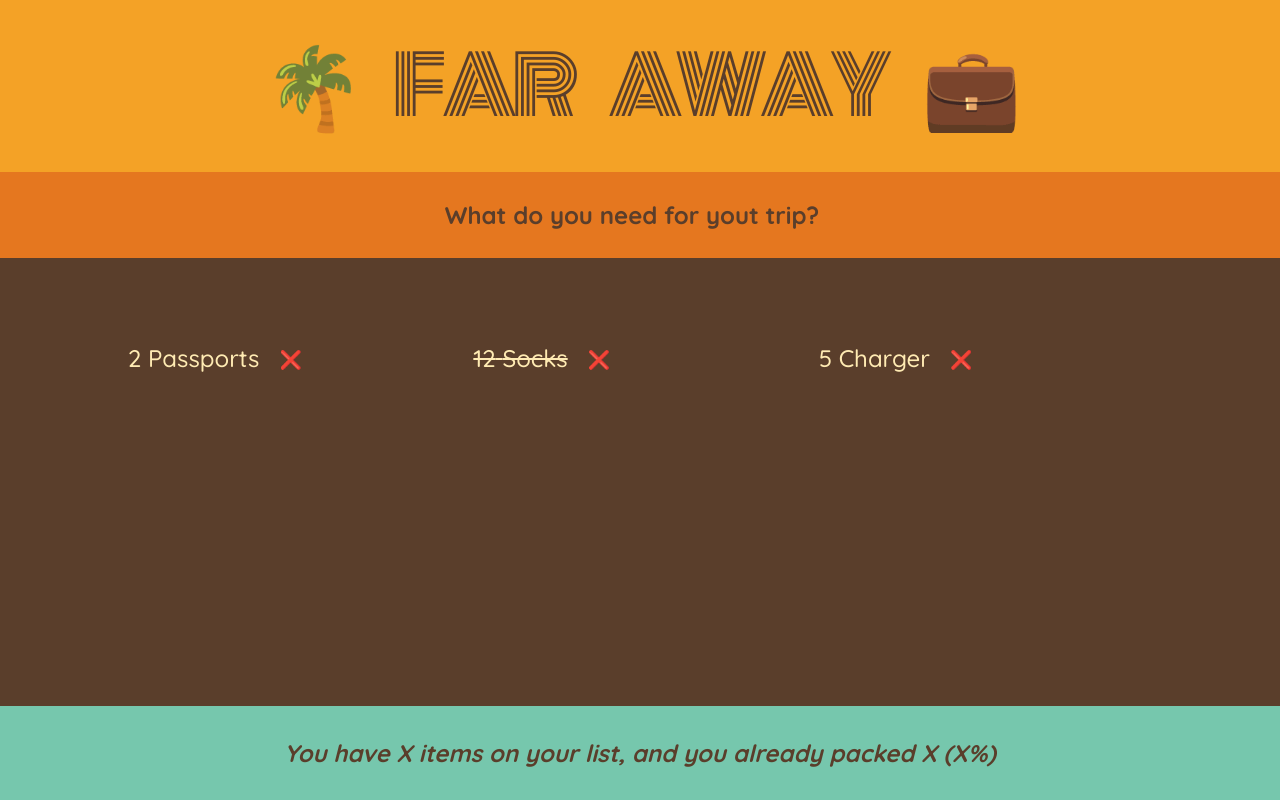
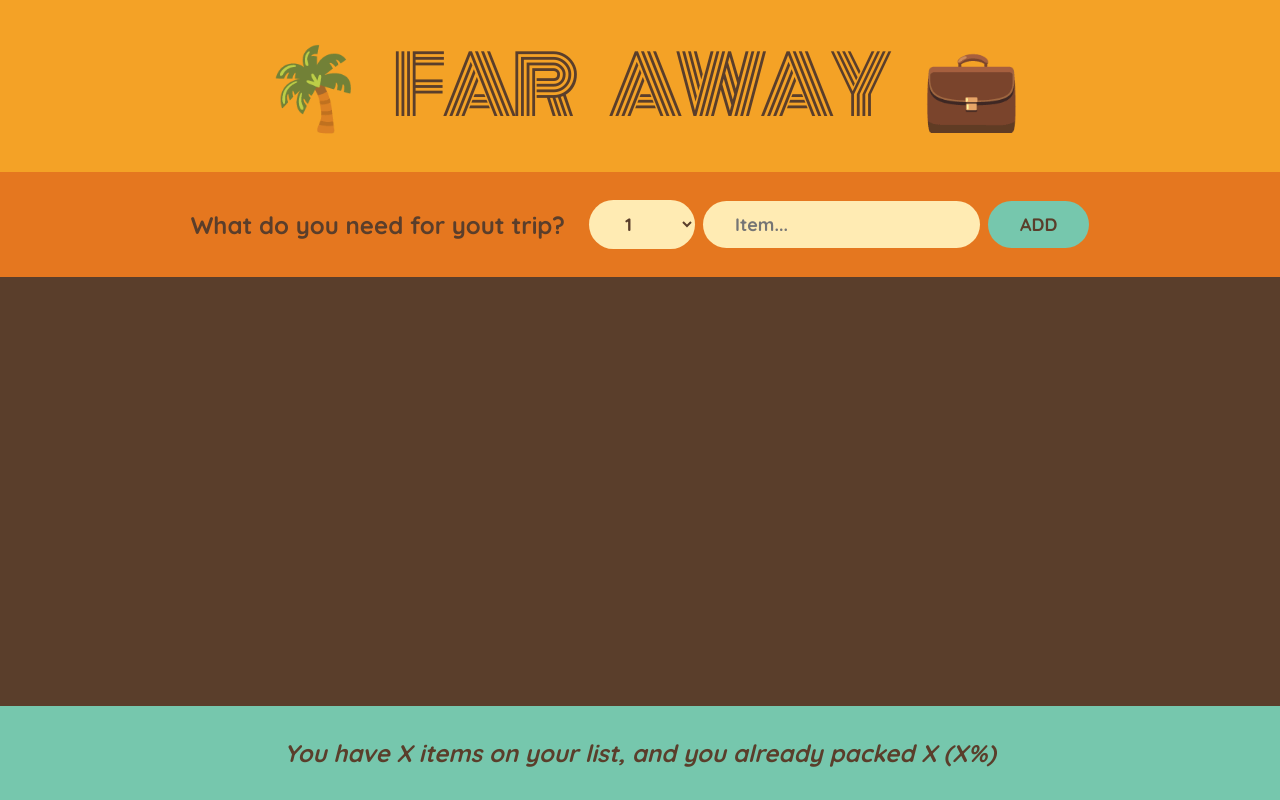
Before and after one commit to BaharAlekberova05/far-away, a React (Vite) app: page / in a window 1280 px wide. Built offline with nearby package versions, Linux system fonts and the light colour scheme.

Commit message:
items listed

```diff
--- a/src/App.jsx
+++ b/src/App.jsx
@@ -1,15 +1,39 @@
+import { useState } from "react";
+
 const initialItems = [
   { id: 1, description: "Passports", quantity: 2, packed: false },
   { id: 2, description: "Socks", quantity: 12, packed: true },
-  { id: 2, description: "Charger", quantity: 5, packed: false },
+  { id: 3, description: "Charger", quantity: 5, packed: false },
 ];
 
 const App = () => {
+  const [items, setItems] = useState([]);
+
+  const handleAddItems = (item) => {
+    setItems((items) => [...items, item]);
+  };
+
+  const handleDeleteItems = (id) => {
+    setItems((items) => items.filter((item) => item.id !== id));
+  };
+
+  const handleToggleItem = (id) => {
+    setItems((items) =>
+      items.map((item) =>
+        item.id === id ? { ...item, packed: !item.packed } : item
+      )
+    );
+  };
+
   return (
     <div className="app">
       <Logo />
-      <Form />
-      <PackingList />
+      <Form onAddItems={handleAddItems} />
+      <PackingList
+        items={items}
+        onDeleteItems={handleDeleteItems}
+        onToggleItem={handleToggleItem}
+      />
       <Stats />
     </div>
   );
@@ -19,33 +43,76 @@ const Logo = () => {
   return <h1>🌴 Far away 💼</h1>;
 };
 
-const Form = () => {
+const Form = ({ onAddItems }) => {
+  const [description, setDescription] = useState("");
+  const [quantity, setQuantity] = useState(1);
+
+  const handleSubmit = (e) => {
+    e.preventDefault();
+
+    if (!description) return;
+
+    const newItem = { description, quantity, packed: false, id: Date.now() };
+
+    onAddItems(newItem);
+
+    setQuantity(1);
+    setDescription("");
+  };
+
   return (
-    <div className="add-form">
+    <form className="add-form" onSubmit={handleSubmit}>
       <h3>What do you need for yout trip?</h3>
-    </div>
+      <select
+        value={quantity}
+        onChange={(e) => setQuantity(Number(e.target.value))}
+      >
+        {Array.from({ length: 20 }, (_, i) => i + 1).map((num) => (
+          <option value={num} key={num}>
+            {num}
+          </option>
+        ))}
+      </select>
+      <input
+        type="text"
+        placeholder="Item..."
+        value={description}
+        onChange={(e) => setDescription(e.target.value)}
+      />
+      <button>Add</button>
+    </form>
   );
 };
 
-const PackingList = () => {
+const PackingList = ({ items, onDeleteItems, onToggleItem }) => {
   return (
     <div className="list">
       <ul className="list">
-        {initialItems.map((item) => (
-          <Item item={item} />
+        {items.map((item) => (
+          <Item
+            key={item.id}
+            item={item}
+            onDeleteItems={onDeleteItems}
+            onToggleItem={onToggleItem}
+          />
         ))}
       </ul>
     </div>
   );
 };
 
-const Item = ({ item }) => {
+const Item = ({ item, onDeleteItems, onToggleItem }) => {
   return (
     <li>
+      <input
+        type="checkbox"
+        value={item.packed}
+        onChange={() => onToggleItem(item.id)}
+      />
       <span style={item.packed ? { textDecoration: "line-through" } : {}}>
         {item.quantity} {item.description}
       </span>
-      <button>❌</button>
+      <button onClick={() => onDeleteItems(item.id)}>❌</button>
     </li>
   );
 };
```
